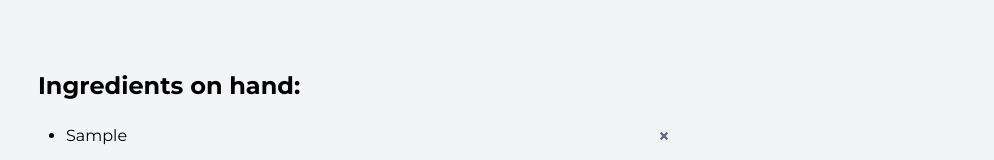
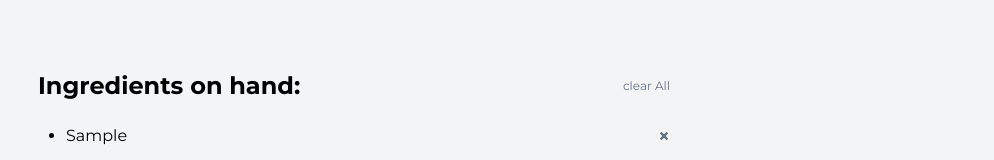
Before and after one commit to Preacher-Y/React, a React (Vite) app in the folder Third-React-Project(ChefClaude)/: page / in a window 1280 px wide. Both pictures are taken after typing "Sample" into the empty fields and a click on the button "Add Ingredient". Shown: the part 474-634 px from the top of the page, without its empty margins (286-1280 px from the left). Built offline with nearby package versions, Linux system fonts and the light colour scheme.

Commit message:
Third Project: - Adding a clear all button

```diff
--- a/Third-React-Project(ChefClaude)/src/components/ingredients.tsx
+++ b/Third-React-Project(ChefClaude)/src/components/ingredients.tsx
@@ -78,7 +78,10 @@
       {
       ingredients.length > 0 && (
         <>
-          <h1 className="font-bold mt-20 dark:text-gray-200 text-2xl">Ingredients on hand:</h1>
+          <div className='flex items-center justify-between mt-20 '>
+            <h1 className="font-bold dark:text-gray-200 text-2xl">Ingredients on hand:</h1>
+            <p className='text-gray-500 hover:text-red-700 cursor-pointer text-xs'>clear All</p>
+          </div>
 
           <ul id="ingredients-list" className="list-disc dark:marker:text-gray-400 dark:text-gray-400 mt-4 pl-7">
             {ingredients.map((ingredient, i) => (
@@ -87,7 +90,7 @@
                     {ingredient}
                     <button
                         onClick={() => handleDelete(i)}
-                        className="ml-2 text-xl text-gray-500 hover:text-red-700 font-bold"
+                        className="ml-2 text-xl text-gray-500 hover:text-red-700 font-bold cursor-pointer"
                     >×</button>
                 </div>
             </li>
```
